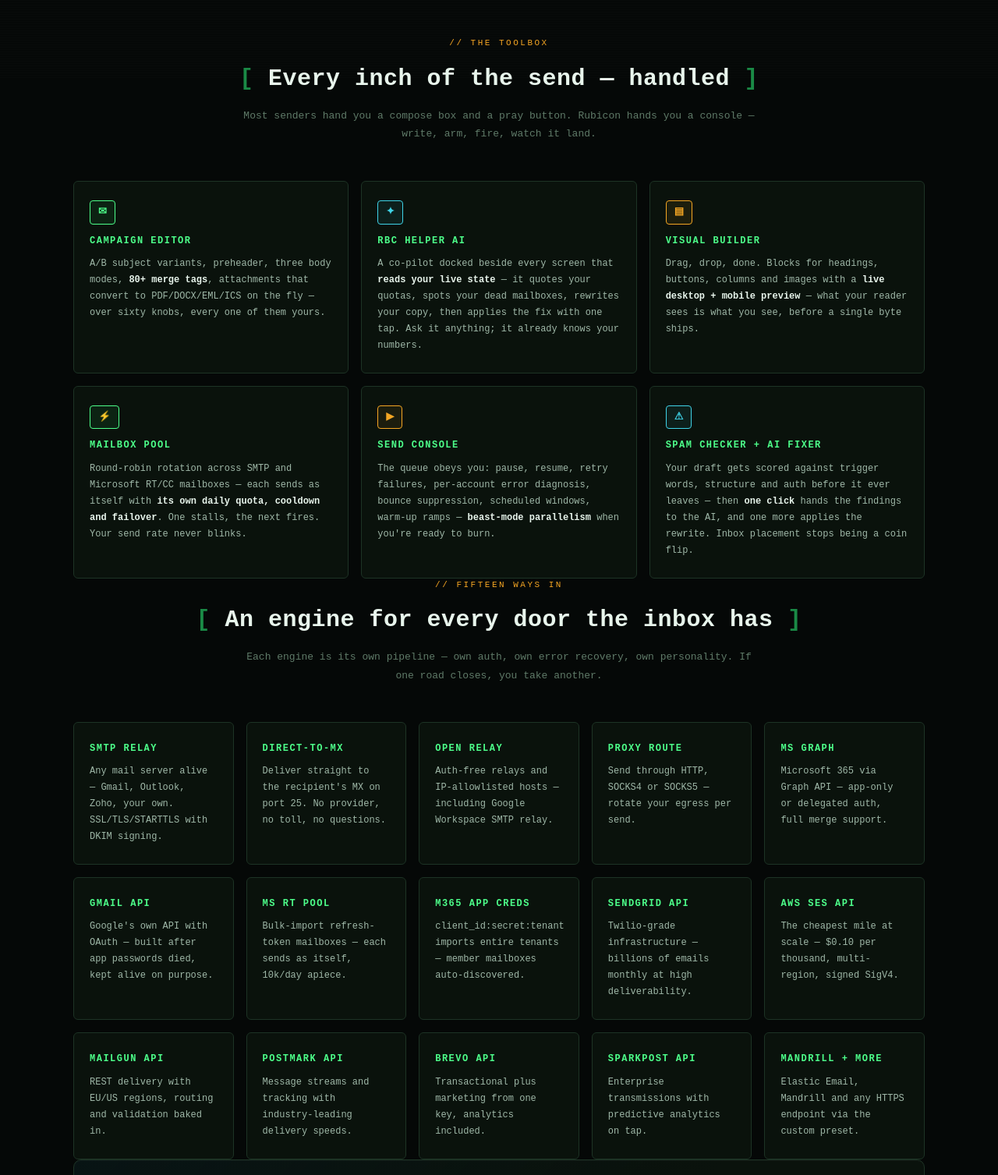
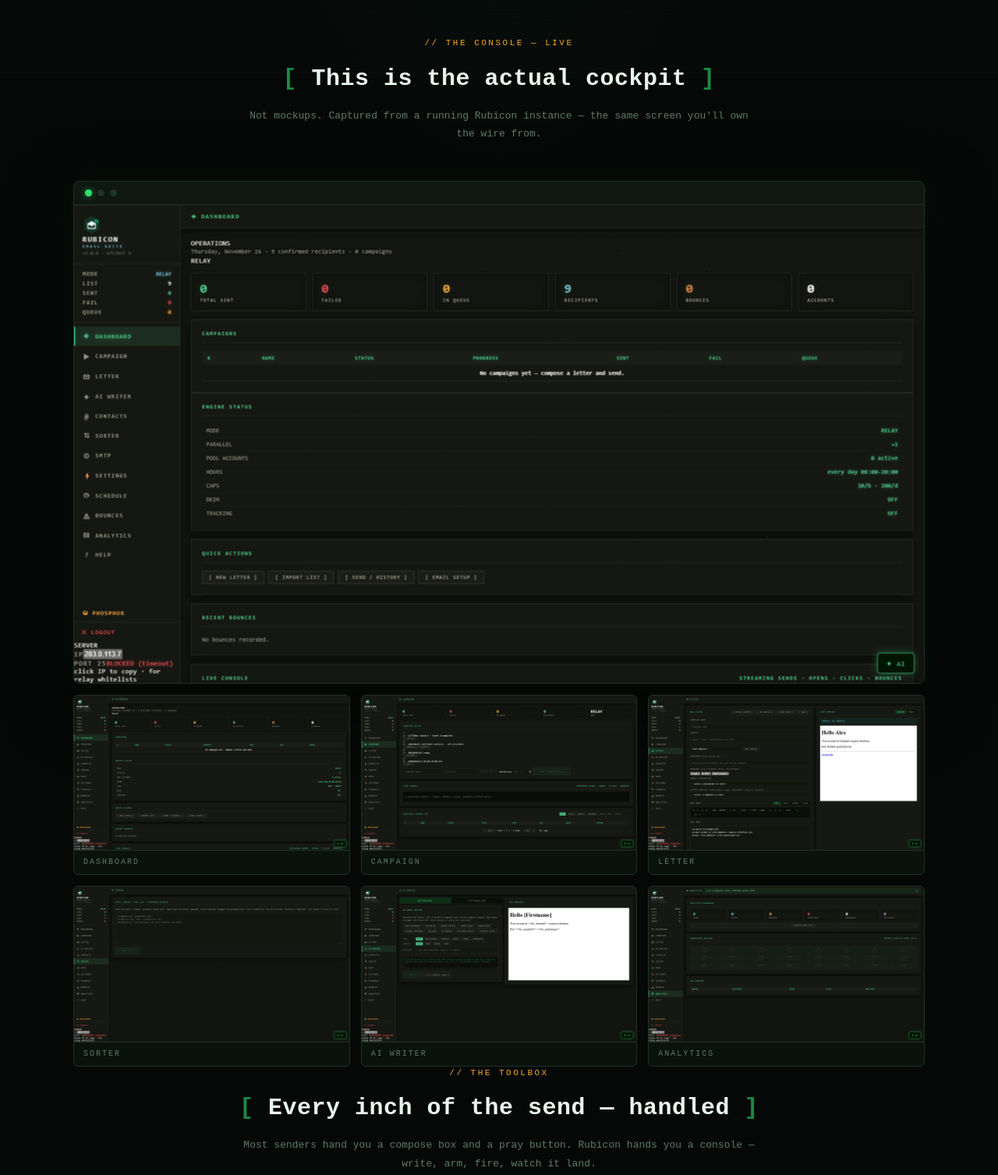
Before and after one commit to kensdv/rubiconsenderpro, a plain HTML site: page index.html in a window 1280 px wide. Shown: the part 700-2207 px from the top of the page at 78% size. Drawn offline with Linux system fonts and the light colour scheme.

Commit message:
Console showcase section — live dashboard shots + walkthrough GIF

```diff
--- a/index.html
+++ b/index.html
@@ -113,7 +113,18 @@
   .final h2::after { content:' ]'; color:var(--green-dim); }
   .final p { color:var(--faint); font-size:13px; margin-bottom:32px; }
   footer { border-top:1px solid var(--line); padding:24px 0 38px; display:flex; justify-content:space-between; color:var(--faint); font-size:11px; flex-wrap:wrap; gap:8px; }
-  @media (max-width:720px) { .nav-links { display:none; } .af { padding:28px; } .stat { padding:14px 18px; } .hero { padding:70px 0 54px; } }
+  /* media showcase */
+  .shot-hero { border:1px solid var(--line); border-radius:8px; overflow:hidden; background:var(--panel); box-shadow:0 24px 80px rgba(0,0,0,.5), 0 0 40px rgba(47,224,107,.06); }
+  .shot-hero .bar { display:flex; gap:7px; padding:10px 14px; border-bottom:1px solid var(--line); background:rgba(255,255,255,.02); }
+  .shot-hero .bar i { width:9px; height:9px; border-radius:50%; background:var(--line); display:block; }
+  .shot-hero .bar i:first-child { background:var(--green); box-shadow:0 0 8px rgba(47,224,107,.6); }
+  .shot-hero img { display:block; width:100%; }
+  .shot-grid { display:grid; grid-template-columns:repeat(3,1fr); gap:14px; margin-top:14px; }
+  .shot-grid figure { border:1px solid var(--line); border-radius:6px; overflow:hidden; background:var(--panel); transition:border-color .15s, transform .15s; }
+  .shot-grid figure:hover { border-color:var(--line-bright); transform:translateY(-2px); }
+  .shot-grid img { display:block; width:100%; }
+  .shot-grid figcaption { padding:7px 12px; font-size:10px; letter-spacing:2px; color:var(--faint); text-transform:uppercase; border-top:1px solid var(--line); }
+  @media (max-width:720px) { .nav-links { display:none; } .af { padding:28px; } .stat { padding:14px 18px; } .hero { padding:70px 0 54px; } .shot-grid { grid-template-columns:1fr 1fr; } }
 </style>
 </head>
 <body>
@@ -121,7 +132,7 @@
   <div class="wrap">
     <div class="logo">RUBICON<em>EMAIL SUITE</em></div>
     <div class="nav-links">
-      <a href="#features">Features</a><a href="#engines">Send Engines</a><a href="#antifingerprint">Anti-Fingerprint</a><a href="#pricing">Pricing</a><a href="#faq">FAQ</a>
+      <a href="#console">Console</a><a href="#features">Features</a><a href="#engines">Send Engines</a><a href="#antifingerprint">Anti-Fingerprint</a><a href="#pricing">Pricing</a><a href="#faq">FAQ</a>
     </div>
     <a class="btn" href="https://t.me/fuckmonad" target="_blank" rel="noopener">[ GRAB KEY ]</a>
   </div>
@@ -145,6 +156,26 @@
     <div class="stat"><b>AES-256</b><i>AT REST</i></div>
   </div>
 </header>
+
+<section id="console" class="wrap">
+  <div class="sec-head">
+    <span class="kick">// the console — live</span>
+    <h2>This is the actual cockpit</h2>
+    <p>Not mockups. Captured from a running Rubicon instance — the same screen you'll own the wire from.</p>
+  </div>
+  <div class="shot-hero">
+    <div class="bar"><i></i><i></i><i></i></div>
+    <img src="media/walkthrough.gif" alt="Rubicon Email Suite — live dashboard walkthrough" loading="lazy">
+  </div>
+  <div class="shot-grid">
+    <figure><img src="media/shot-dashboard.png" alt="Dashboard" loading="lazy"><figcaption>DASHBOARD</figcaption></figure>
+    <figure><img src="media/shot-send.png" alt="Campaign console" loading="lazy"><figcaption>CAMPAIGN</figcaption></figure>
+    <figure><img src="media/shot-compose.png" alt="Letter composer" loading="lazy"><figcaption>LETTER</figcaption></figure>
+    <figure><img src="media/shot-sorter.png" alt="List sorter" loading="lazy"><figcaption>SORTER</figcaption></figure>
+    <figure><img src="media/shot-aiwriter.png" alt="AI writer" loading="lazy"><figcaption>AI WRITER</figcaption></figure>
+    <figure><img src="media/shot-analytics.png" alt="Analytics" loading="lazy"><figcaption>ANALYTICS</figcaption></figure>
+  </div>
+</section>
 
 <section id="features" class="wrap">
   <div class="sec-head">
```
Also changed, not shown: media/shot-aiwriter.png (added), media/shot-analytics.png (added), media/shot-compose.png (added), media/shot-dashboard.png (added), media/shot-recipients.png (added), media/shot-send.png (added), media/shot-smtp.png (added), media/shot-sorter.png (added), media/walkthrough.gif (added).
